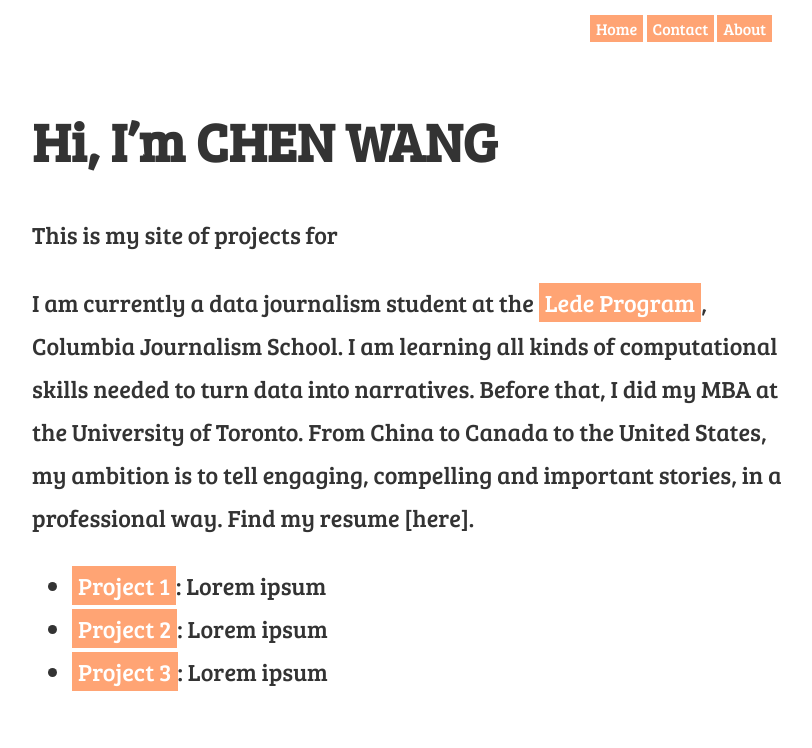
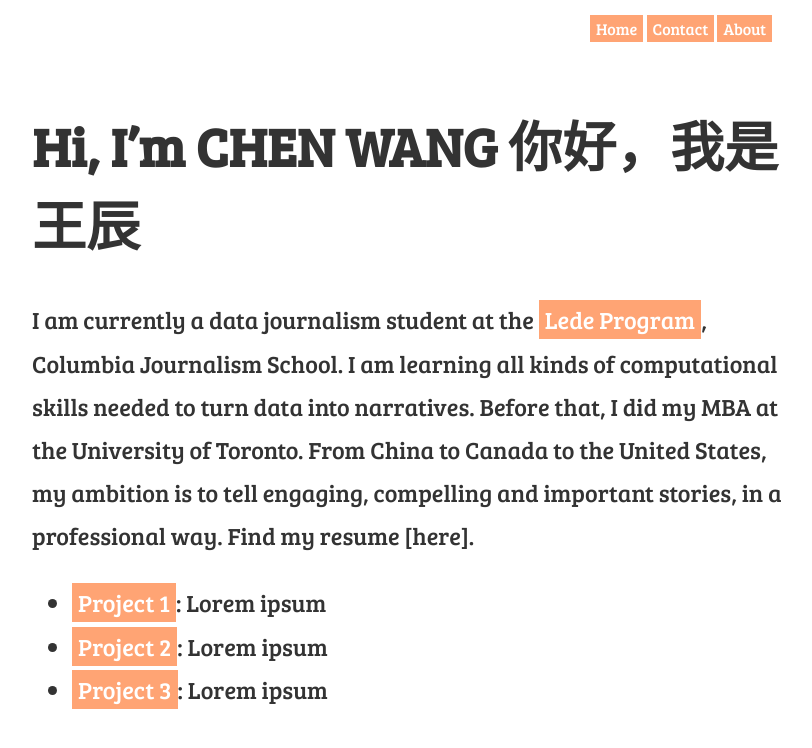
Before and after one commit to hichenwang/Data_Studio_Projects, a Jekyll site: the page built from docs/index.md, in a window 1280 px wide. Shown: the top 748 px of the page, without its empty margins (233-1045 px from the left). Built offline with Jekyll 4.4.1, drawn with Linux system fonts in a browser that asks for light colours; our own code applies the rules of GitHub Pages for plain Markdown files.

Commit message:
website update

```diff
--- a/docs/index.md
+++ b/docs/index.md
@@ -4,9 +4,7 @@ layout: default
 
 ---
 
-# Hi, I'm CHEN WANG
-
-This is my site of projects for
+# Hi, I'm CHEN WANG  你好，我是王辰
 
 I am currently a data journalism student at the [Lede Program](http://ledeprogram.com), Columbia Journalism School.
 I am learning all kinds of computational skills needed to turn data into narratives.
```
